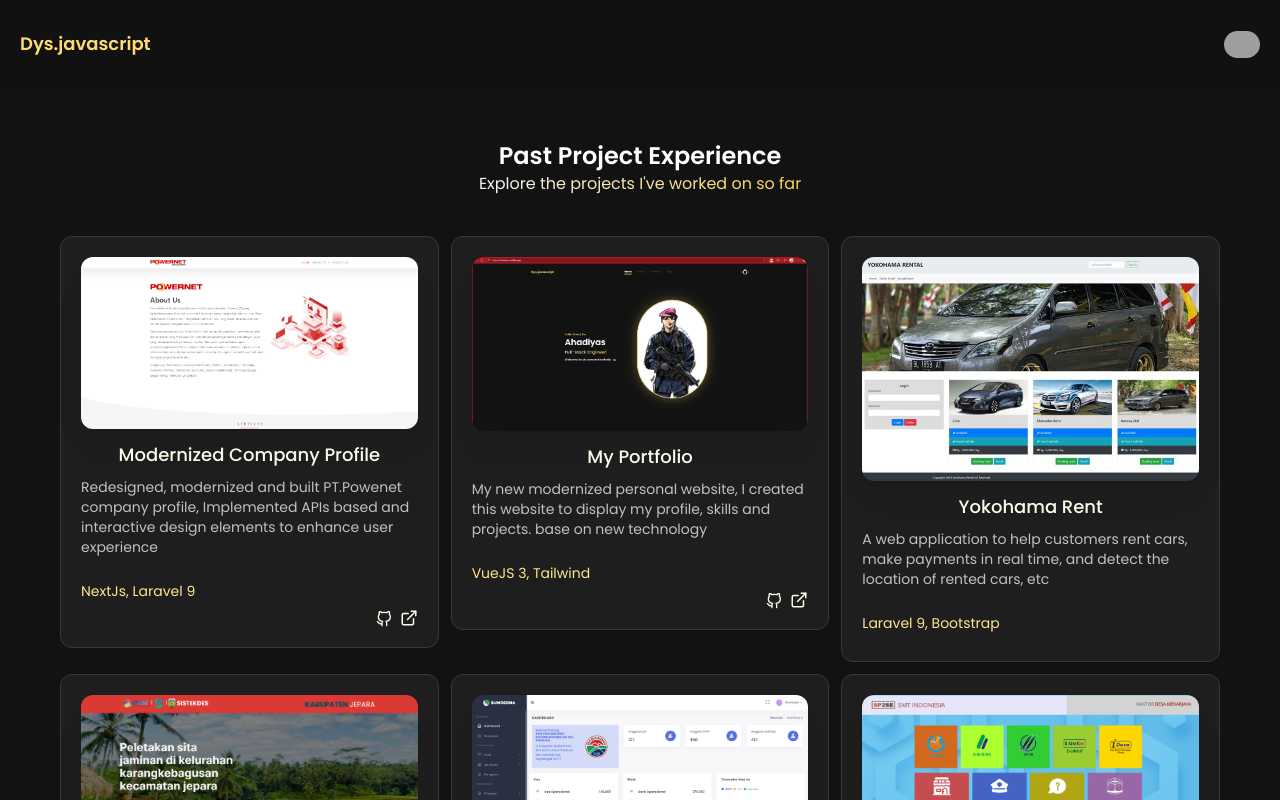
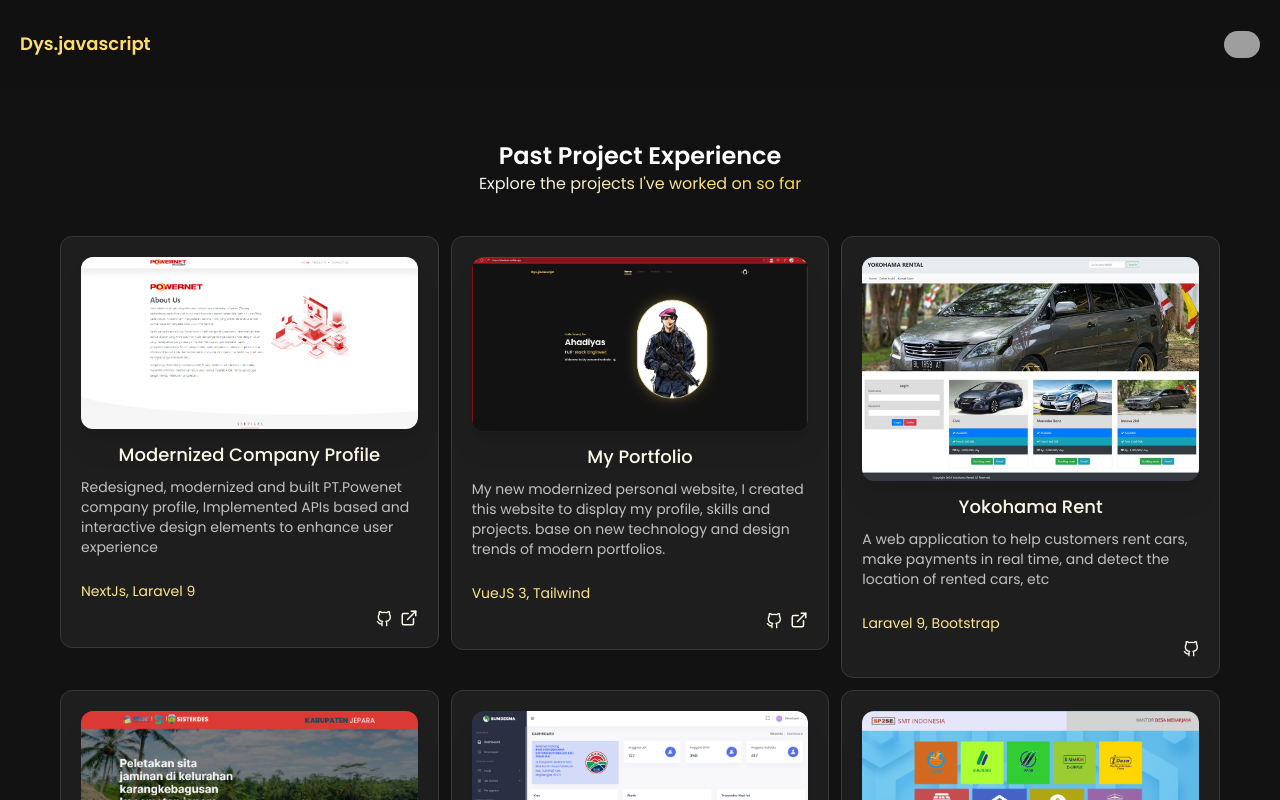
Before and after one commit to ahad200/Porto-New, a Vue app: page /portfolio in a window 1280 px wide. Shown: the top 800 px of the page. Built offline with nearby package versions, Linux system fonts and the light colour scheme; grey boxes are pictures that could not be loaded.

Commit message:
init view

```diff
--- a/src/views/PortfolioView.vue
+++ b/src/views/PortfolioView.vue
@@ -17,7 +17,7 @@ export default {
           id: 1,
           name: 'My Portfolio',
           imageUrl: 'portku',
-          status: 'My new modernized personal website, I created this website to display my profile, skills and projects. base on new technology',
+          status: 'My new modernized personal website, I created this website to display my profile, skills and projects. base on new technology and design trends of modern portfolios.',
           tech: 'VueJS 3, Tailwind',
           github: 'https://github.com/ahad200/Porto-New-PaPK',
           demo: 'https://ahadiyas.netlify.app'
@@ -28,7 +28,7 @@ export default {
           imageUrl: 'Picture4',
           status: 'A web application to help customers rent cars, make payments in real time, and detect the location of rented cars, etc',
           tech: 'Laravel 9, Bootstrap',
-          github: 'null',
+          github: 'https://github.com/ahad200/rental_mobil-master',
           demo: 'null'
         },
         {
```
